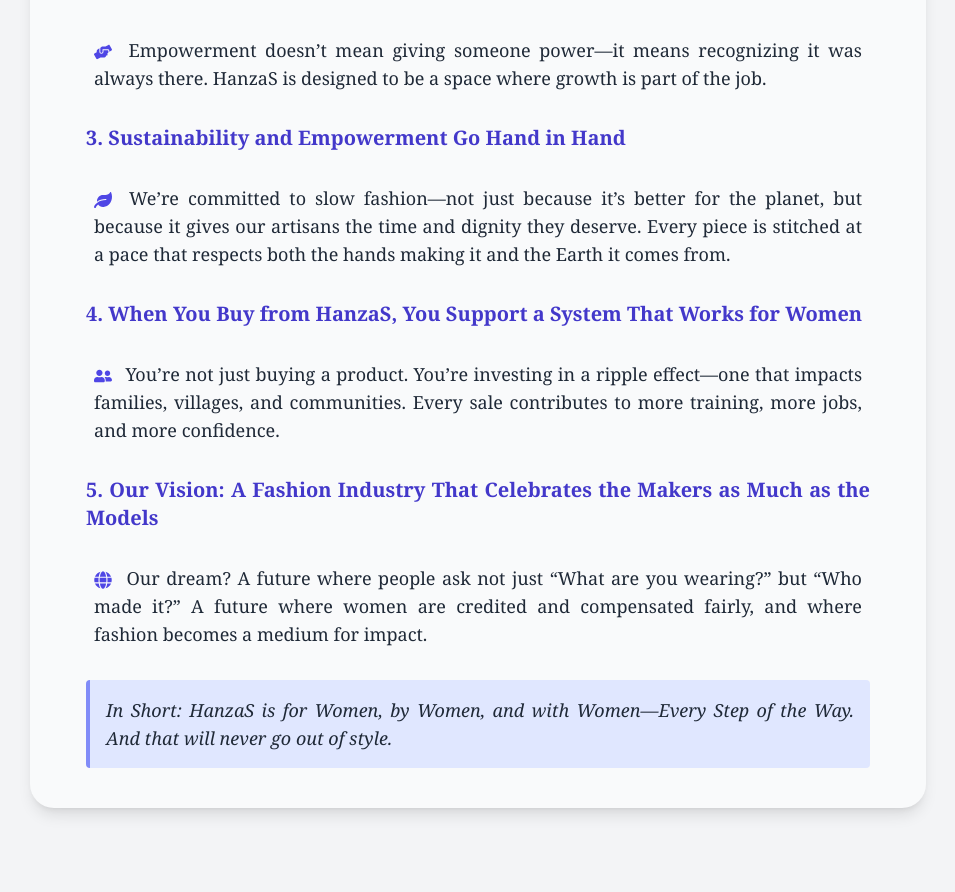
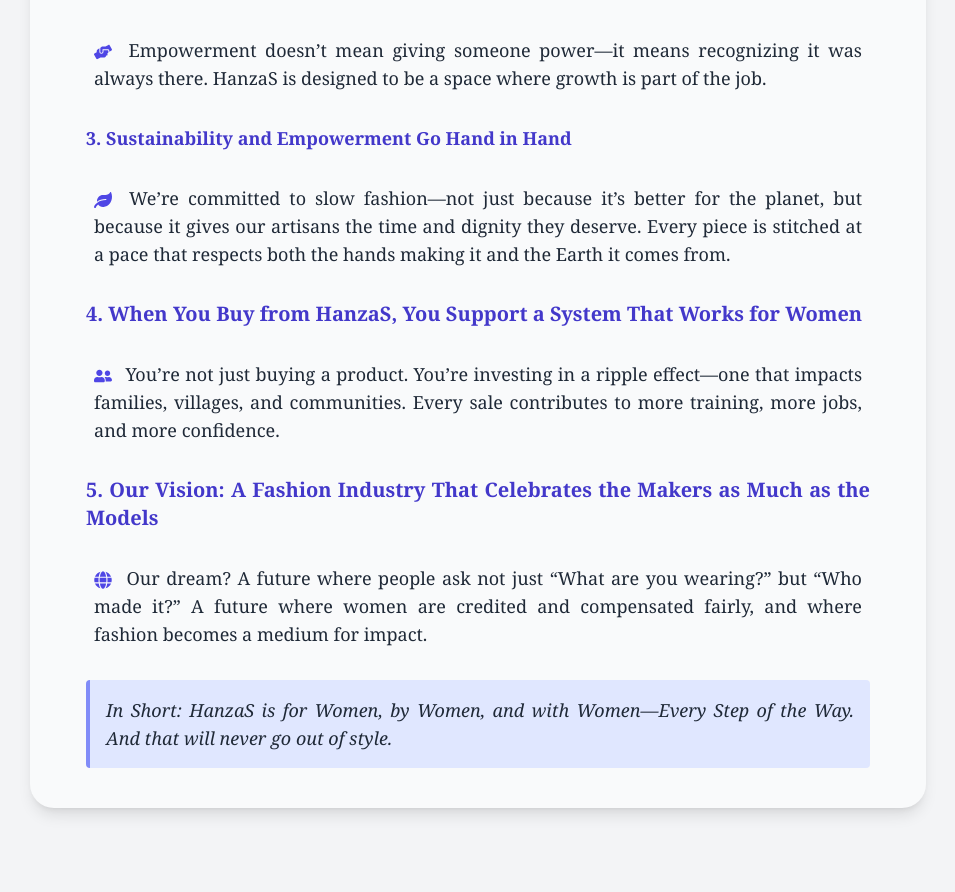
Before and after one commit to Yugal88943/naipunayam-foundation, a React (Vite) app: page /blog-news/women_empowerment in a window 1280 px wide. Shown: the part 1044-1936 px from the top of the page, without its empty margins (162-1117 px from the left). Built offline with nearby package versions, Linux system fonts and the light colour scheme.

Commit message:
Text Alignment

```diff
--- a/src/pages/Blog-News/Blog-News-Components/BlogNewsDetailHanzaS.tsx
+++ b/src/pages/Blog-News/Blog-News-Components/BlogNewsDetailHanzaS.tsx
@@ -47,7 +47,7 @@
             <FaHandsHelping className="inline-block text-indigo-600 mr-2" /> Empowerment doesn’t mean giving someone power—it means recognizing it was always there. HanzaS is designed to be a space where growth is part of the job.
           </p>
 
-          <h2 className="text-xl font-bold text-indigo-700 hover:text-indigo-600 transition duration-300">3. Sustainability and Empowerment Go Hand in Hand</h2>
+          <h2 className="text-l font-bold text-indigo-700 hover:text-indigo-600 transition duration-300 ">3. Sustainability and Empowerment Go Hand in Hand</h2>
           <p className="hover:bg-indigo-50/50 rounded p-2 transition duration-300">
             <FaLeaf className="inline-block text-indigo-600 mr-2" /> We’re committed to slow fashion—not just because it’s better for the planet, but because it gives our artisans the time and dignity they deserve. Every piece is stitched at a pace that respects both the hands making it and the Earth it comes from.
           </p>
```
